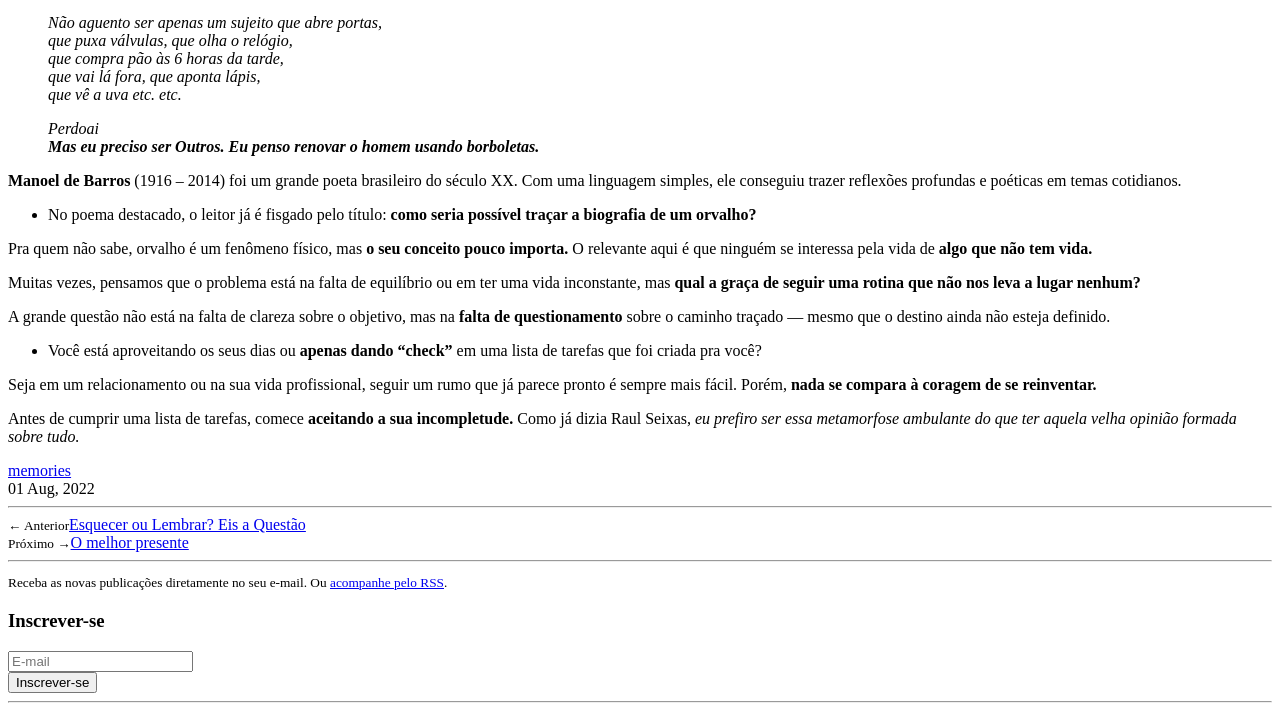
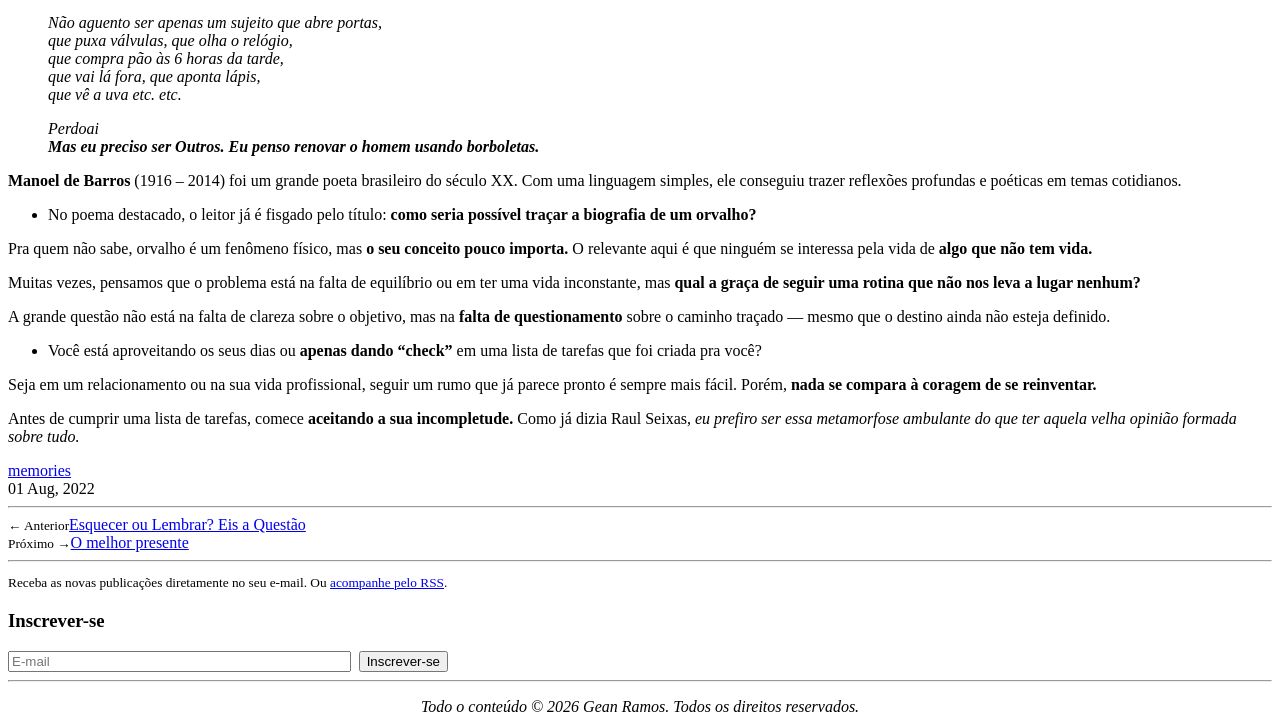
Before and after one commit to geanramoscom/geanramoscom.github.io, a Jekyll site: the page built from _posts/2022-08-01-aceitando-a-sua-incompletude.md, in a window 1280 px wide. Shown: the part 633-1352 px from the top of the page. Built offline with Jekyll 4.4.1, drawn with Linux system fonts in a browser that asks for light colours; nearby versions of some CDN libraries; some web fonts are replaced; our own code applies the rules of GitHub Pages for plain Markdown files; a script that is not in the unit is left out; comment, search, counter and statistics services are not loaded.

Commit message:
Compacta formulário Listmonk com e-mail e botão lado a lado

```diff
--- a/_includes/email-subscribe.html
+++ b/_includes/email-subscribe.html
@@ -3,15 +3,43 @@
   <div><small><div class="trix-content">
     <p>Receba as novas publicações diretamente no seu e-mail. Ou <a href="{{ '/feed.xml' | relative_url }}">acompanhe pelo RSS</a>.</p>
   </div></small></div>
+  <style>
+    .site-email-subscribe .listmonk-form .newsletter-form-inputs {
+      display: flex;
+      flex-direction: row;
+      align-items: stretch;
+      gap: .5rem;
+      width: 100%;
+      max-width: 440px;
+      margin: .5rem 0;
+    }
+    .site-email-subscribe .listmonk-form .newsletter-form-inputs input[type="email"] {
+      flex: 1 1 auto;
+      min-width: 0;
+      width: auto;
+      margin: 0;
+      box-sizing: border-box;
+    }
+    .site-email-subscribe .listmonk-form .newsletter-form-inputs button[type="submit"] {
+      flex: 0 0 auto;
+      width: auto;
+      margin: 0;
+      white-space: nowrap;
+    }
+    @media (max-width: 340px) {
+      .site-email-subscribe .listmonk-form .newsletter-form-inputs { gap: .25rem; }
+      .site-email-subscribe .listmonk-form .newsletter-form-inputs button[type="submit"] { padding-inline: .5rem; }
+    }
+  </style>
   <div id="newsletter-form">
     <form method="post" action="https://app.thestories.cc/subscription/form" class="listmonk-form">
       <h3>Inscrever-se</h3>
       <input type="hidden" name="nonce">
       <div class="newsletter-form-inputs my-XS">
         <input type="email" name="email" id="newsletter_subscriber_email" required placeholder="E-mail" autocomplete="email" class="input input-S">
+        <button type="submit" class="button button-S">Inscrever-se</button>
       </div>
       <input type="hidden" name="l" value="03c3462d-f06b-42ec-a5ee-0e2335ce5091">
-      <button type="submit" class="button button-S">Inscrever-se</button>
     </form>
   </div>
 </aside>
```
